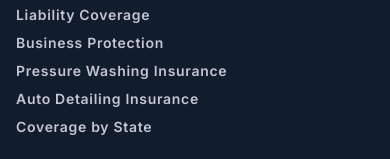
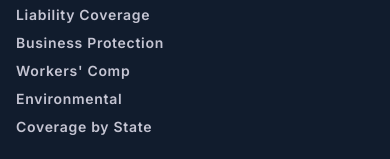
Before and after one commit to MCERQUA/mobiledetailinsurance.com, a website: page coverage-by-state.html in a window 390 px wide. Shown: the part 7159-7318 px from the top of the page. Drawn offline with nearby package versions, Linux system fonts and the light colour scheme.

Commit message:
auto-save: blog/posts/ceramic-coating-insurance-mobile-detailers.html,coverage-by-state.html

```diff
--- a/coverage-by-state.html
+++ b/coverage-by-state.html
@@ -648,8 +648,8 @@
                 <a class="text-outline-variant hover:text-alert-amber transition-colors font-label-md text-label-md" href="coverage.html#equipment">Equipment Protection</a>
                 <a class="text-outline-variant hover:text-alert-amber transition-colors font-label-md text-label-md" href="coverage.html#liability">Liability Coverage</a>
                 <a class="text-outline-variant hover:text-alert-amber transition-colors font-label-md text-label-md" href="coverage.html#business">Business Protection</a>
-                <a class="text-outline-variant hover:text-alert-amber transition-colors font-label-md text-label-md" href="pressure-washing-insurance.html">Pressure Washing Insurance</a>
-                <a class="text-outline-variant hover:text-alert-amber transition-colors font-label-md text-label-md" href="auto-detailing-insurance.html">Auto Detailing Insurance</a>
+                <a class="text-outline-variant hover:text-alert-amber transition-colors font-label-md text-label-md" href="coverage.html#workers-comp">Workers' Comp</a>
+                <a class="text-outline-variant hover:text-alert-amber transition-colors font-label-md text-label-md" href="coverage.html#environmental">Environmental</a>
                 <a class="text-outline-variant hover:text-alert-amber transition-colors font-label-md text-label-md" href="coverage-by-state.html">Coverage by State</a>
             </div>
 
```
Also changed, not shown: blog/posts/ceramic-coating-insurance-mobile-detailers.html (+2 -0 lines).
